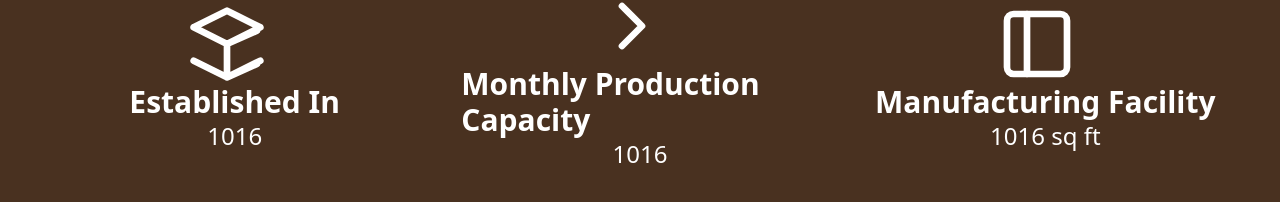
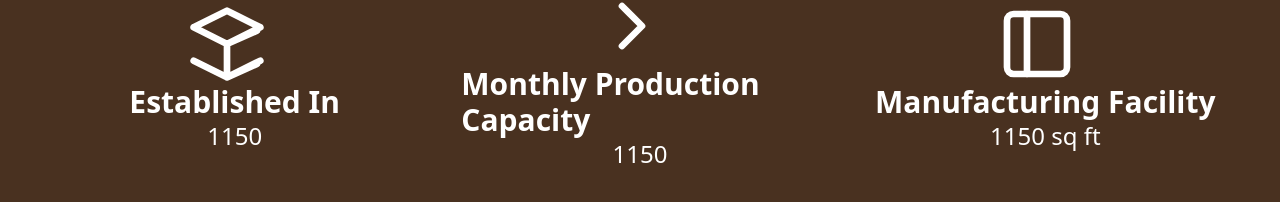
Before and after one commit to Nahiduzzamann/uk-bangla-lathear-goods, a React (Vite) app: page / in a window 1280 px wide. Shown: the part 750-952 px from the top of the page. Built offline with nearby package versions, Linux system fonts and the light colour scheme.

Commit message:
info section update

```diff
--- a/src/pages/Home/Info/Info.jsx
+++ b/src/pages/Home/Info/Info.jsx
@@ -5,16 +5,45 @@ const Section = () => {
   const [productionCapacity, setProductionCapacity] = useState(0);
   const [manufacturingFacility, setManufacturingFacility] = useState(0);
 
+  //   let count = 0;
+  //       const interval = setInterval(() => {
+  //         count++;
+  //         setEstablishedIn(count);
+  //         setProductionCapacity(count);
+  //         setManufacturingFacility(count);
+  //         if (count === 1016) {
+  //           clearInterval(interval);
+  //         }
+  //       }, 1);
+
   useEffect(() => {
     const increaseValues = () => {
       let count = 0;
       const interval = setInterval(() => {
         count++;
         setEstablishedIn(count);
-        setProductionCapacity(count);
-        setManufacturingFacility(count);
-        if (count === 1016) {
+        if (count === 2023) {
           clearInterval(interval);
+        }
+      }, 1);
+
+      let count1 = 0;
+
+      const interval1 = setInterval(() => {
+        count1++;
+        setProductionCapacity(count1);
+        if (count1 === 3000) {
+          clearInterval(interval1);
+        }
+      }, 1);
+
+      let count2 = 0;
+
+      const interval2 = setInterval(() => {
+        count2++;
+        setManufacturingFacility(count2);
+        if (count2 === 3500) {
+          clearInterval(interval2);
         }
       }, 1);
     };
@@ -38,8 +67,10 @@ const Section = () => {
           >
             <path d="M12 2L2 7l10 5 10-5-10-5zM2 17l10 5 10-5M2 7l10 5M12 12l9-4M12 22l9-4M12 12v10"></path>
           </svg>
-        <p className="font-bold text-white text-3xl">Established In</p>
-        <p className="text-2xl text-white">{establishedIn}</p>
+          <p className="font-bold text-white text-2xl lg:text-3xl">
+            Established In
+          </p>
+          <p className="text-xl lg:text-2xl text-white">{establishedIn}</p>
         </div>
 
         <div className="flex flex-col items-center justify-center rounded-lg p-4">
@@ -56,8 +87,10 @@ const Section = () => {
             <path d="M9 18l6-6-6-6"></path>
           </svg>
 
-        <p className="font-bold text-white text-3xl">Monthly Production Capacity</p>
-        <p className="text-2xl text-white">{productionCapacity}</p>
+          <p className="font-bold text-white text-2xl lg:text-3xl">
+            Monthly Production Capacity
+          </p>
+          <p className="text-xl lg:text-2xl text-white">{productionCapacity}</p>
         </div>
 
         <div className="flex flex-col items-center justify-center rounded-lg p-4">
@@ -74,8 +107,12 @@ const Section = () => {
             <rect x="3" y="3" width="18" height="18" rx="2" ry="2"></rect>
             <line x1="9" y1="3" x2="9" y2="21"></line>
           </svg>
-        <p className="font-bold text-white text-3xl">Manufacturing Facility</p>
-        <p className="text-2xl text-white">{manufacturingFacility} sq ft</p>
+          <p className="font-bold text-white text-2xl lg:text-3xl">
+            Manufacturing Facility
+          </p>
+          <p className="text-xl lg:text-2xl text-white">
+            {manufacturingFacility} sq ft
+          </p>
         </div>
       </div>
     </div>
```
Lines whose indentation alone changed are shown as unchanged.
